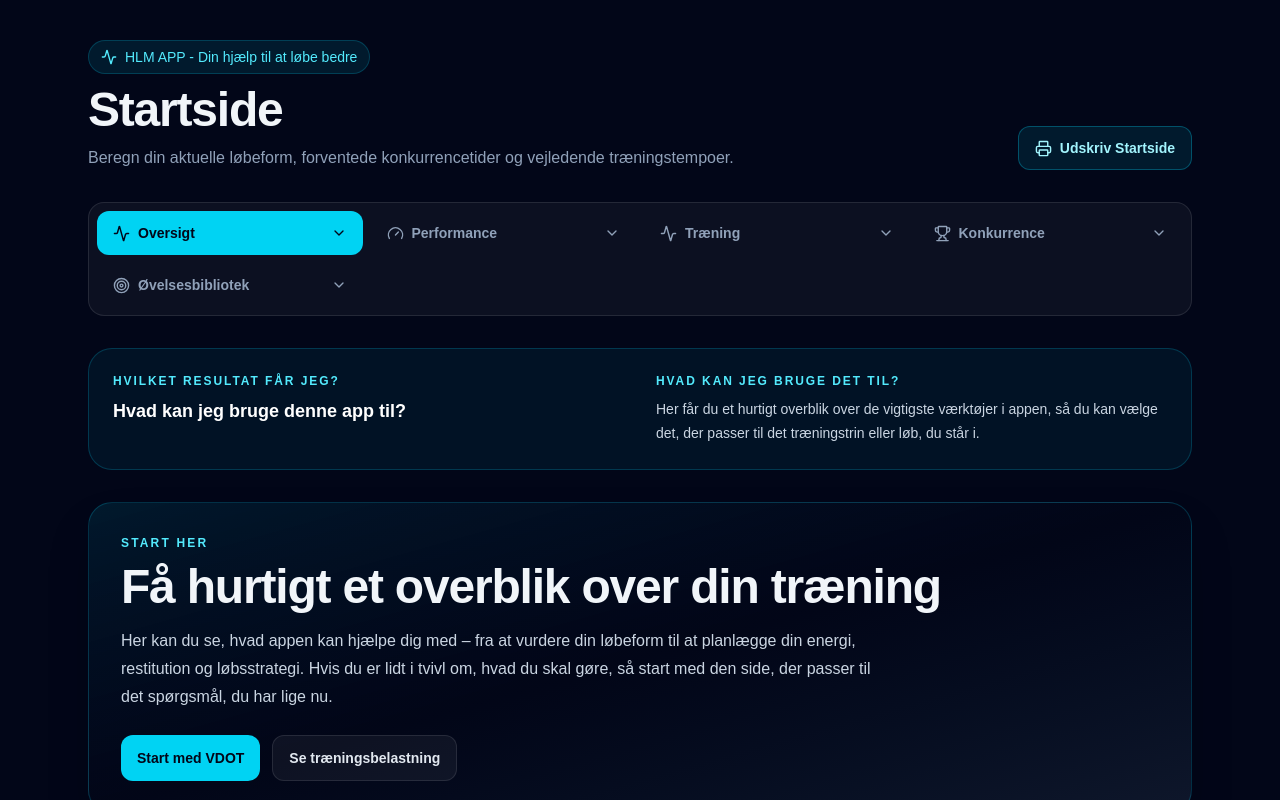
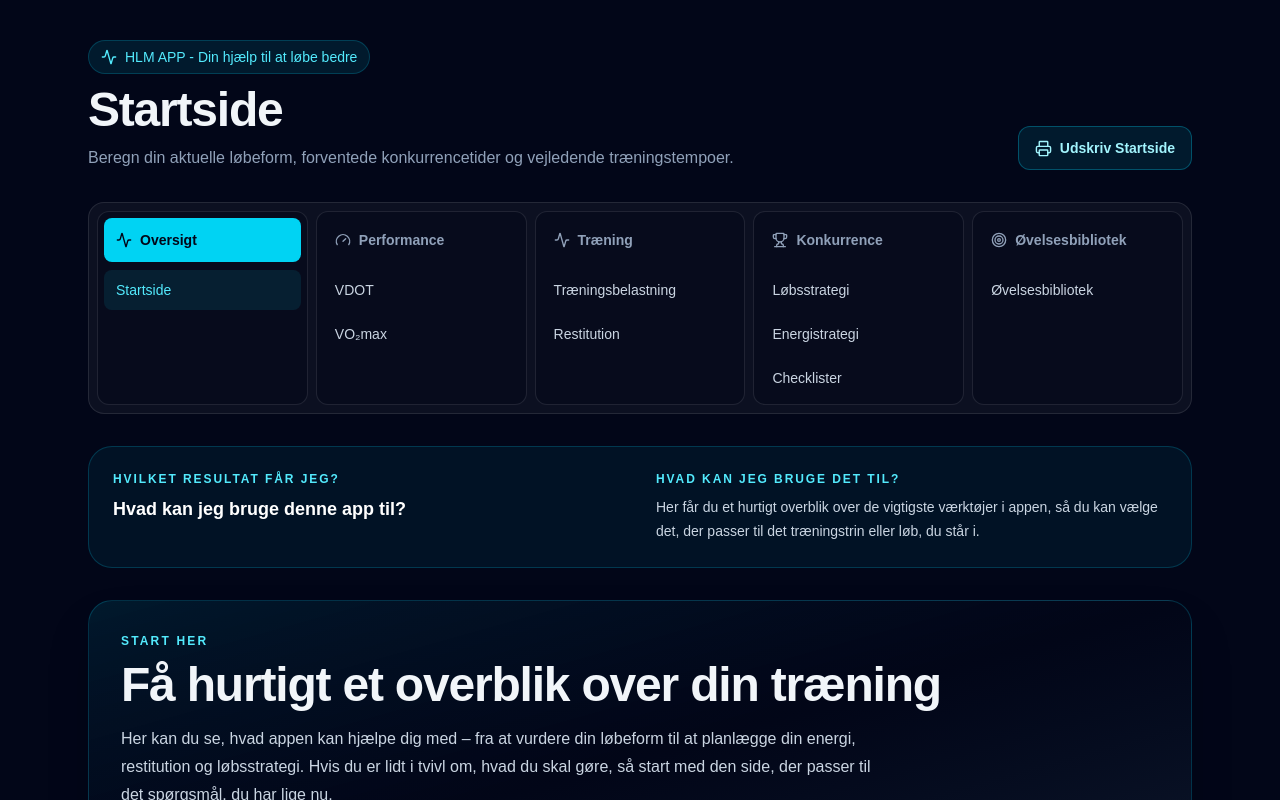
Before and after one commit to AllanGraver/hlm_run_app, a Next.js app: page /hlm_run_app/ in a window 1280 px wide. Shown: the top 800 px of the page. Built offline with nearby package versions, Linux system fonts and the light colour scheme.

Commit message:
Update navigation menu layout

```diff
--- a/app/page.tsx
+++ b/app/page.tsx
@@ -690,25 +690,31 @@ export default function VdotCalculator() {
           </div>
         </header>
 
-        <nav aria-label="Hovednavigation" className="no-print mb-6 grid gap-2 rounded-2xl border border-white/10 bg-white/[0.045] p-2 sm:mb-8 sm:grid-cols-2 lg:grid-cols-4">
+        <nav aria-label="Hovednavigation" className="no-print mb-6 grid gap-2 rounded-2xl border border-white/10 bg-white/[0.045] p-2 sm:mb-8 sm:grid-cols-2 lg:grid-cols-5">
           {navigationSections.map((section) => {
             const SectionIcon = section.icon;
             const isActive = section.pages.some((page) => page.key === activePage);
-            const isExpanded = expandedSection === section.label;
-            return <div key={section.label} className="group relative">
-              <button
-                aria-haspopup="true"
-                aria-expanded={isExpanded}
-                onClick={() => setExpandedSection((current) => current === section.label ? null : section.label)}
-                className={`flex min-h-11 w-full items-center justify-between gap-2 rounded-xl px-4 text-left text-sm font-semibold transition ${isActive ? "bg-cyan-400 text-slate-950" : "text-slate-400 hover:bg-white/10 hover:text-white"}`}
-              >
-                <span className="inline-flex items-center gap-2"><SectionIcon size={17} /> {section.label}</span>
-                <ChevronDown className={`shrink-0 transition ${isExpanded ? "rotate-180" : ""} sm:group-hover:rotate-180`} size={16} />
-              </button>
-              <div className={`${isExpanded ? "block" : "hidden"} mt-1 rounded-xl border border-white/10 bg-slate-900 p-1 shadow-2xl transition sm:invisible sm:absolute sm:left-0 sm:right-0 sm:top-full sm:z-20 sm:mt-1 sm:block sm:opacity-0 sm:group-hover:visible sm:group-hover:opacity-100 sm:group-focus-within:visible sm:group-focus-within:opacity-100`}>
-                {section.pages.map((page) => <button key={page.key} onClick={() => { setActivePage(page.key); setExpandedSection(null); }} aria-current={activePage === page.key ? "page" : undefined} className={`flex min-h-10 w-full items-center rounded-lg px-3 text-left text-sm hover:bg-white/10 hover:text-white ${activePage === page.key ? "text-cyan-300" : "text-slate-300"}`}>{page.label}</button>)}
+
+            return (
+              <div key={section.label} className="rounded-xl border border-white/10 bg-slate-950/40 p-1.5">
+                <div className={`flex min-h-11 items-center gap-2 rounded-lg px-3 text-sm font-semibold ${isActive ? "bg-cyan-400 text-slate-950" : "text-slate-400"}`}>
+                  <SectionIcon size={16} />
+                  <span>{section.label}</span>
+                </div>
+                <div className="mt-2 space-y-1">
+                  {section.pages.map((page) => (
+                    <button
+                      key={page.key}
+                      onClick={() => setActivePage(page.key)}
+                      aria-current={activePage === page.key ? "page" : undefined}
+                      className={`flex min-h-10 w-full items-center rounded-lg px-3 text-left text-sm transition ${activePage === page.key ? "bg-cyan-400/10 text-cyan-300" : "text-slate-300 hover:bg-white/10 hover:text-white"}`}
+                    >
+                      {page.label}
+                    </button>
+                  ))}
+                </div>
               </div>
-            </div>;
+            );
           })}
         </nav>
 
```
